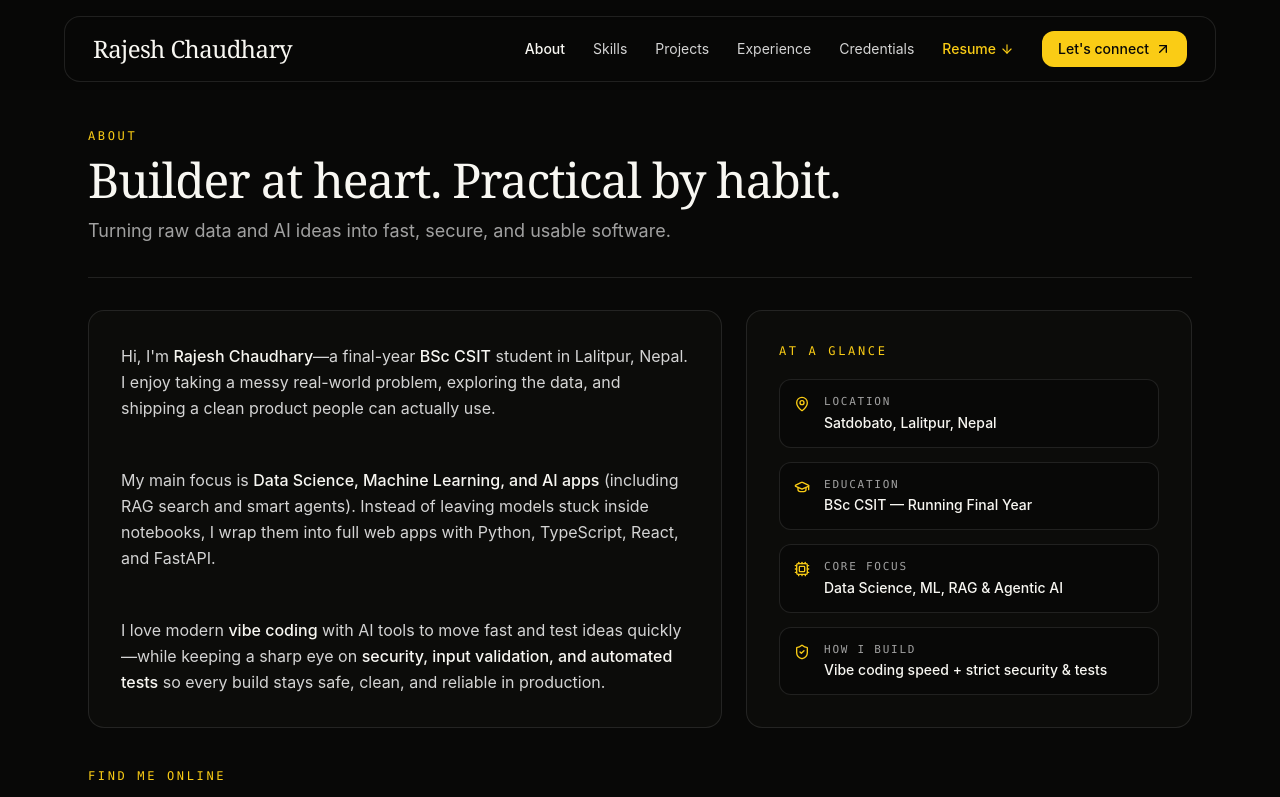
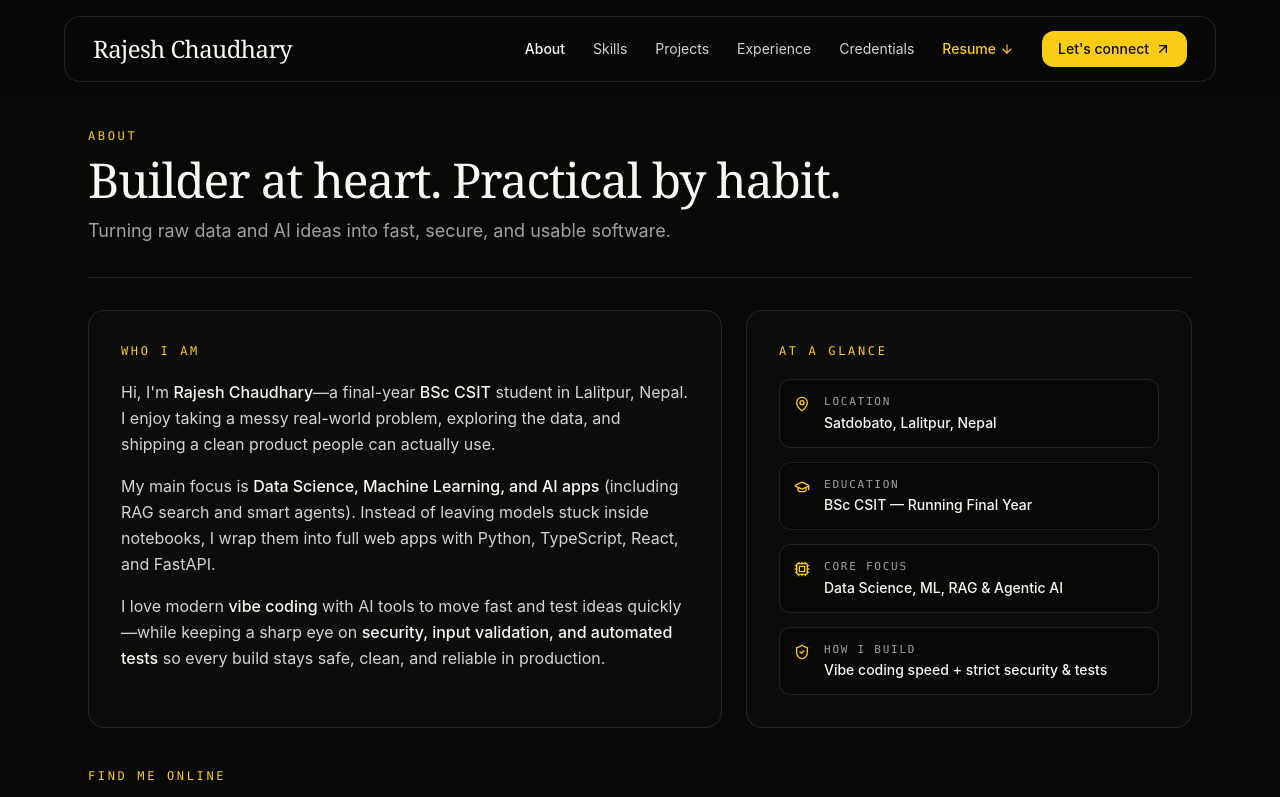
Before and after one commit to rajeshchauhdary/Portfolio, a React (Vite) app: page /about in a window 1280 px wide. Shown: the top 797 px of the page. Built offline with nearby package versions, Linux system fonts and the light colour scheme.

Commit message:
style: tighten paragraph spacing in About bio card

```diff
--- a/src/pages/About.jsx
+++ b/src/pages/About.jsx
@@ -98,7 +98,10 @@ export default function About() {
       </div>
 
       <div className="grid grid-cols-1 lg:grid-cols-12 gap-6 items-stretch">
-        <div className="lg:col-span-7 rounded-2xl border border-white/10 bg-[#0C0C0A] p-6 sm:p-8 flex flex-col justify-between space-y-5 text-neutral-300 text-base leading-relaxed">
+        <div className="lg:col-span-7 rounded-2xl border border-white/10 bg-[#0C0C0A] p-6 sm:p-8 space-y-4 text-neutral-300 text-base leading-relaxed">
+          <span className="block text-xs font-mono text-[#FACC15] uppercase tracking-[0.22em] pb-1">
+            WHO I AM
+          </span>
           <p>
             Hi, I&apos;m <span className="text-[#F8F7F2] font-medium">Rajesh Chaudhary</span>—a final-year{' '}
             <span className="text-[#F8F7F2] font-medium">BSc CSIT</span> student in Lalitpur, Nepal. I enjoy taking a messy real-world problem, exploring the data, and shipping a clean product people can actually use.
```
